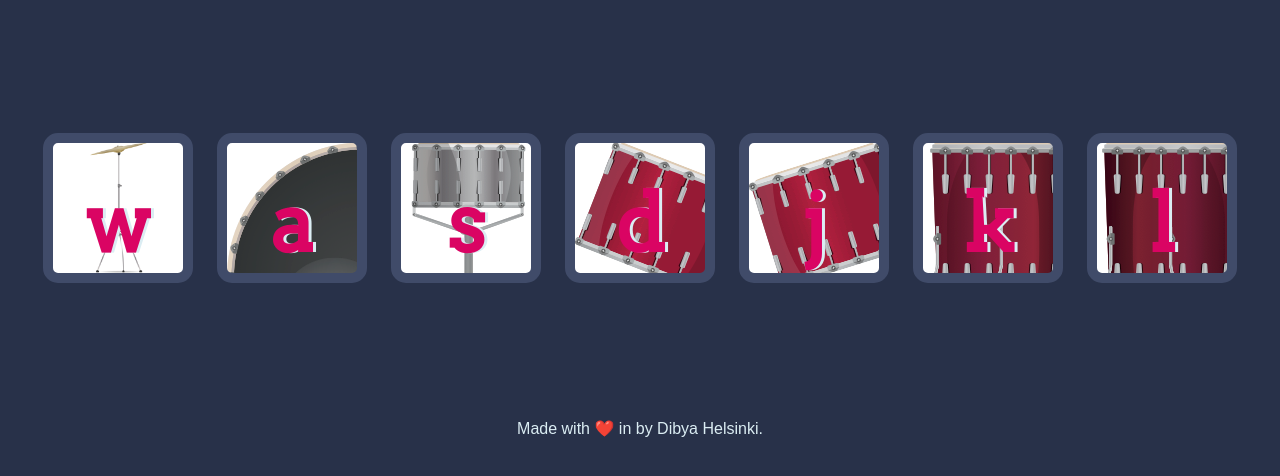
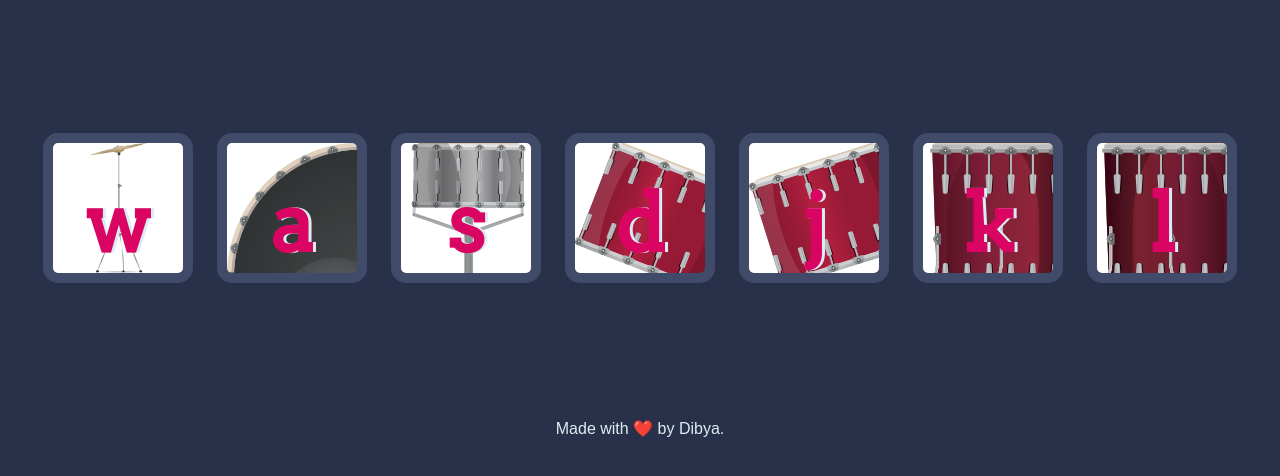
Before and after one commit to Killerbee7/WebDev-Udemy, a plain HTML site: page Drum Kit Starting Files/index.html in a window 1280 px wide. Shown: the part 156-632 px from the top of the page. Drawn offline with Linux system fonts and the light colour scheme.

Commit message:
update index

```diff
--- a/Drum Kit Starting Files/index.html
+++ b/Drum Kit Starting Files/index.html
@@ -23,7 +23,7 @@
 
 
   <footer>
-    Made with ❤️ in by Dibya Helsinki.
+    Made with ❤️ by Dibya.
   </footer>
 
   <script src="index.js" charset="utf-8"></script>
```
